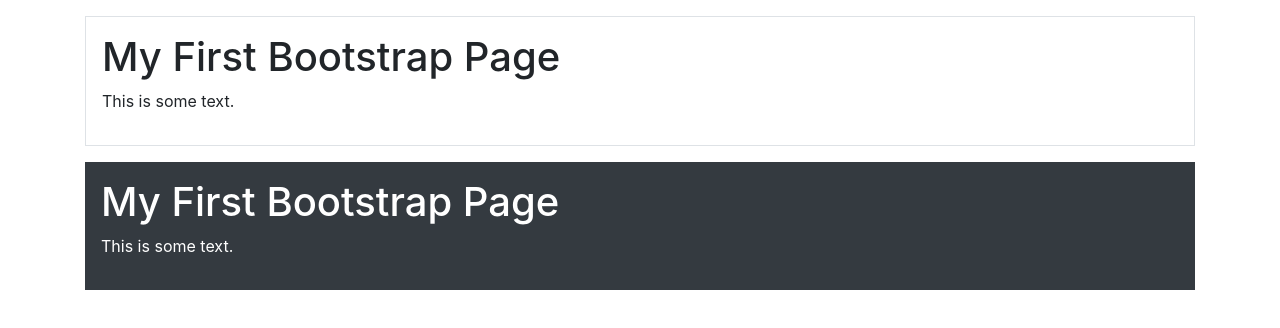
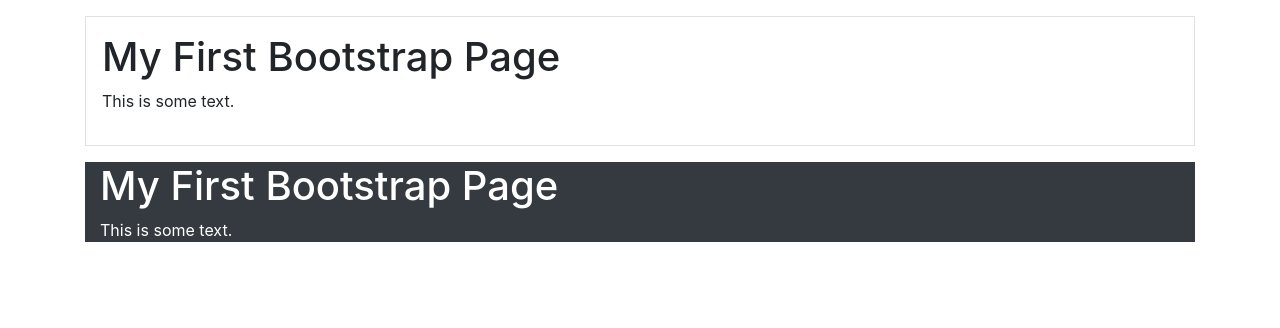
Before and after one commit to szylem/tab, a website: page test.html in a window 1280 px wide. Drawn offline with nearby package versions, Linux system fonts and the light colour scheme.

Commit message:
Update test.html

```diff
--- a/test.html
+++ b/test.html
@@ -15,7 +15,7 @@
       <h1>My First Bootstrap Page</h1>
       <p>This is some text.</p>
     </div>
-   <div class="container p-3 my-3 bg-dark text-white">
+   <div class="container-fluid bg-dark text-white">
       <h1>My First Bootstrap Page</h1>
       <p>This is some text.</p>
   </div>
```
